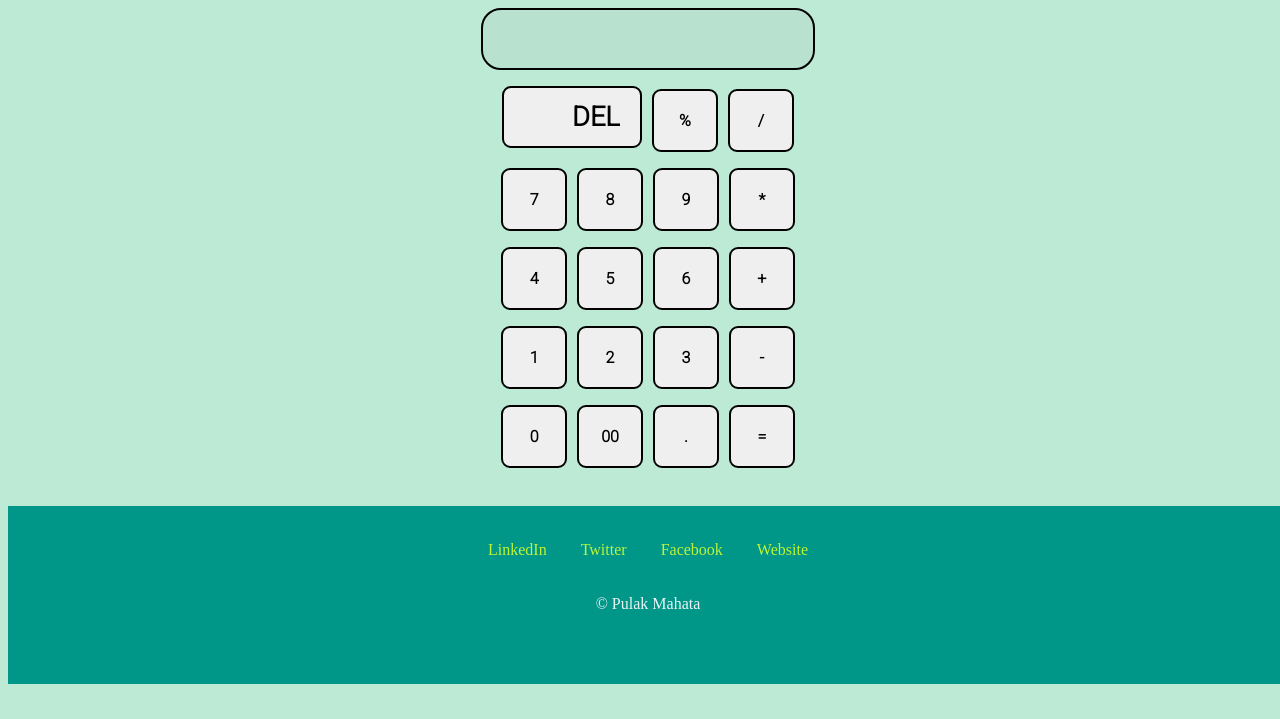
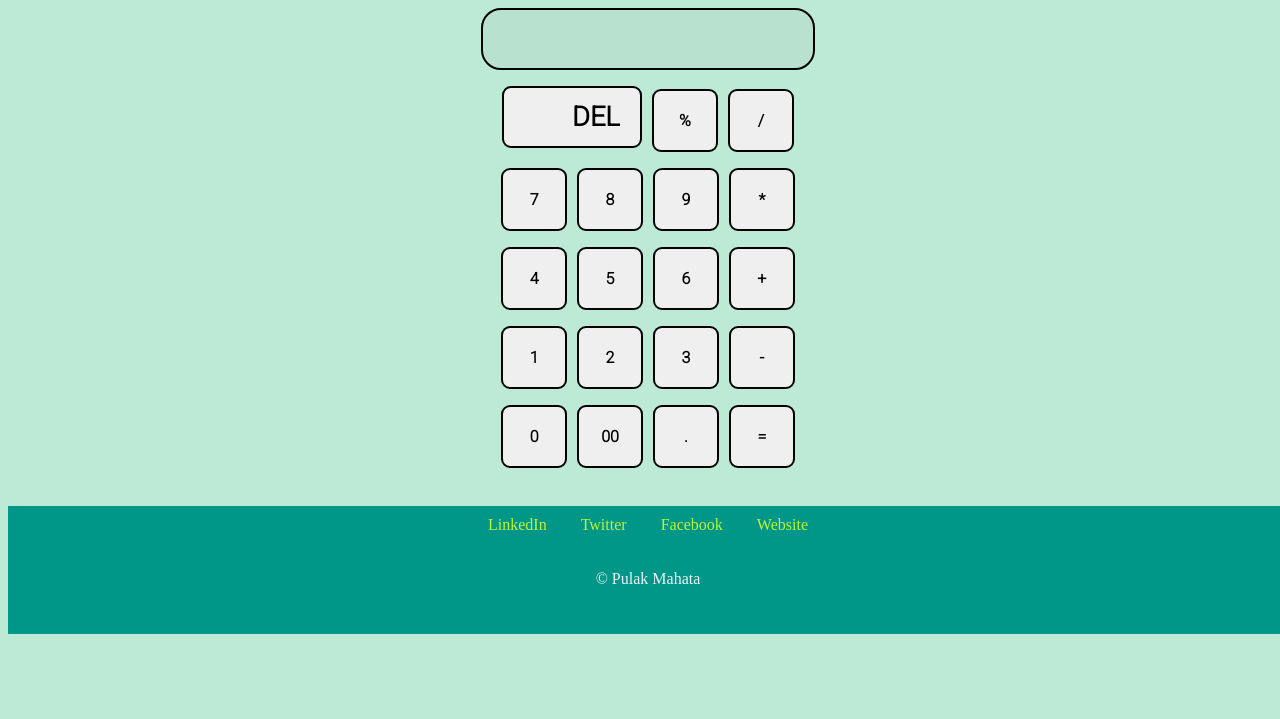
Before and after one commit to pulak-mahata/My-Calculator, a plain HTML site: page index.html in a window 1280 px wide. Shown: the part 81-800 px from the top of the page. Drawn offline with Linux system fonts and the light colour scheme.

Commit message:
footer changed

```diff
--- a/style.css
+++ b/style.css
@@ -64,7 +64,7 @@ body{
 
 .bottom-container{
     background-color:#009688;
-    padding: 35px 0px;
+    padding: 10px 0px;
     text-align: center;
     margin-top: 30px;
 
```
